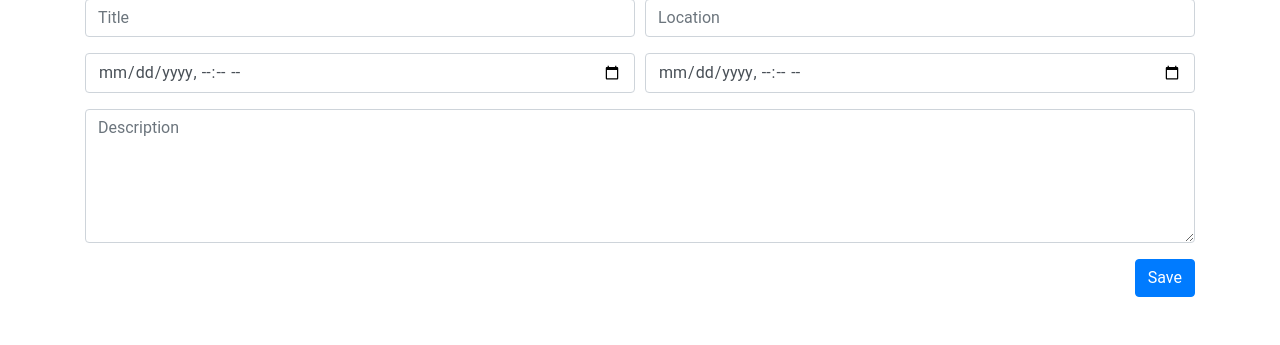
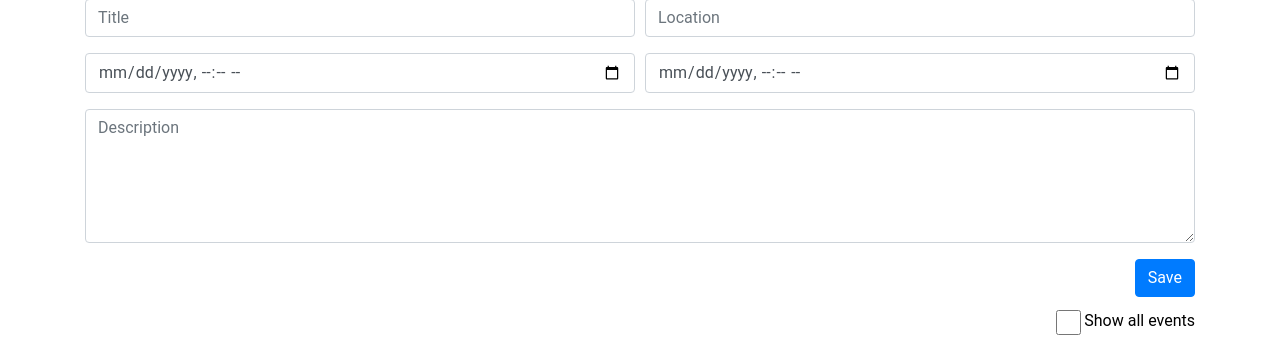
Before and after one commit to hajam09/home, a Django app: page /events/ in a window 1280 px wide. Shown: the part 129-474 px from the top of the page. Run offline with Django 5.2, Linux system fonts and the light colour scheme; data that the repository does not hold is empty; some libraries are stand-ins or nearby versions.

Commit message:
toggle for show/hide events

```diff
--- a/core/templates/core/events.html
+++ b/core/templates/core/events.html
@@ -31,6 +31,13 @@
                 </div>
             </div>
         </form>
+
+        <div class='form-check float-right mt-2'>
+            <input type='checkbox' class='form-check-input' id='showAllEvents'
+                   style='width: 25px; height: 25px; cursor: pointer;'>
+            <label class='form-check-label ml-2 mt-1' for='showAllEvents'>Show all events</label>
+        </div>
+
 
         <div class='table-responsive'>
             <table class='table mt-5'>
@@ -197,12 +204,20 @@
 
         function fetchAndDisplayEvents() {
             getEvents().then(events => {
-                renderEvents(events);
+                const showAllEvents = document.getElementById('showAllEvents').checked;
+                const eventsToDisplay = showAllEvents ? events : events.filter(event => !event.completed);
+                clearListOfEvents();
+                renderEvents(eventsToDisplay);
             });
         }
 
         document.addEventListener('DOMContentLoaded', function () {
             fetchAndDisplayEvents();
+
+            const showAllEventsCheckbox = document.getElementById('showAllEvents');
+            showAllEventsCheckbox.addEventListener('change', function () {
+                fetchAndDisplayEvents();
+            });
         });
     </script>
 
```
